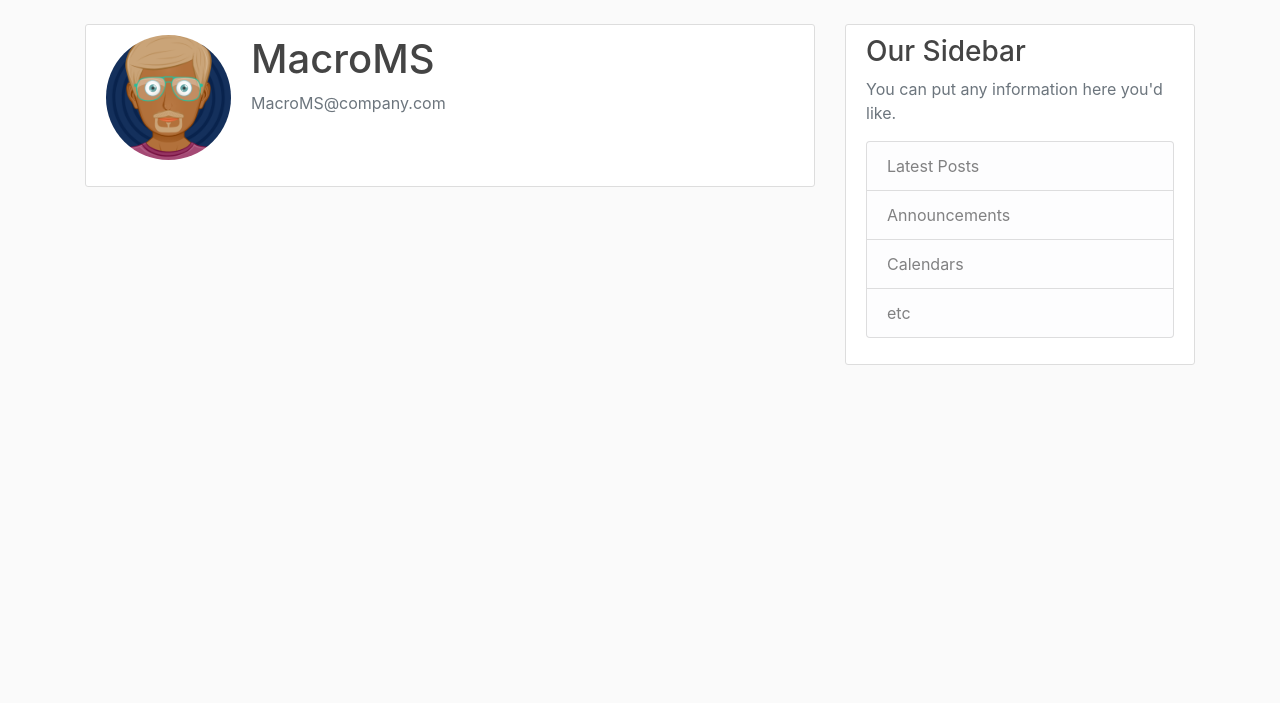
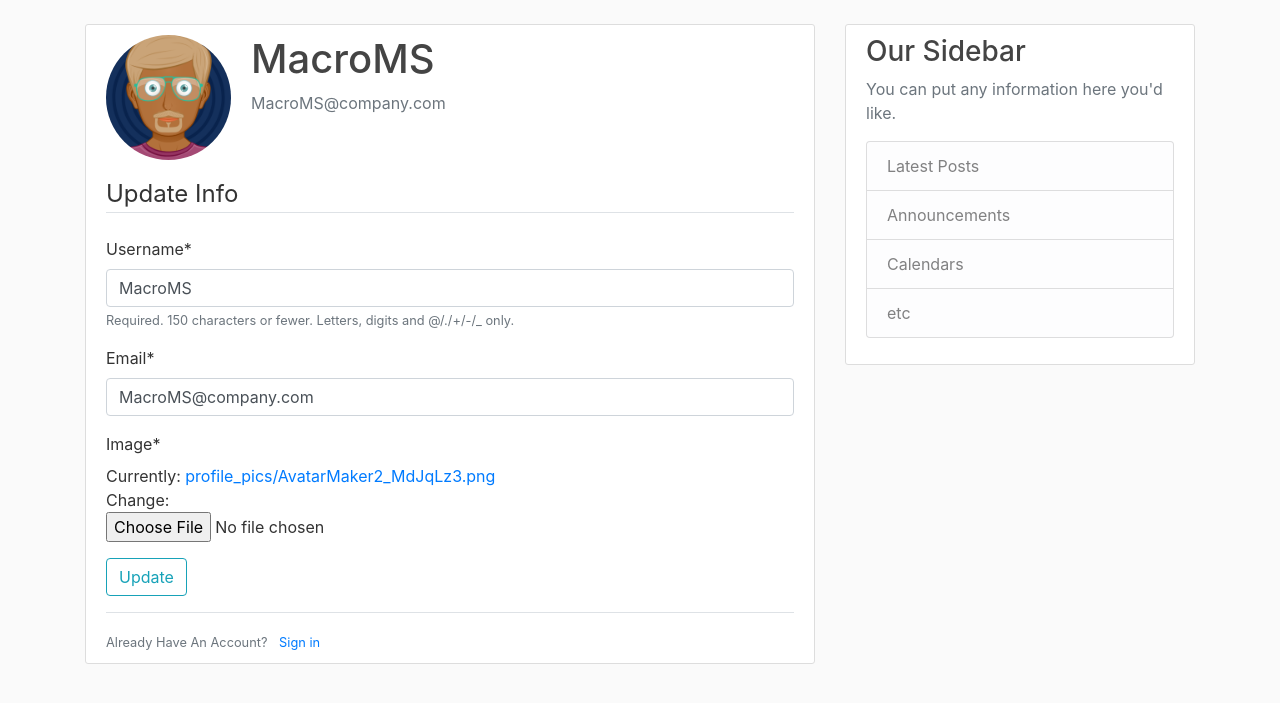
Before and after one commit to smallmacro/DjangoBlog, a Django app: page /profile/ in a window 1280 px wide. Shown: the part 56-759 px from the top of the page. Run offline with Django 3.2, Linux system fonts and the light colour scheme; a user stored in the database is signed in; data comes from the database, SQL or seed files in the repository; both versions use the stored data as it was after the commit; some libraries are stand-ins or nearby versions.

Commit message:
Update new feature: User can modify User Profile,displayding profile images in home page

```diff
--- a/blog/templates/blog/home.html
+++ b/blog/templates/blog/home.html
@@ -7,10 +7,13 @@
 
     {% for post in posts %}
         <article class="media content-section">
+
+
+          <img src="{{ post.author.profile.image.url }}" alt="" class="article-img rounded-circle">
           <div class="media-body">
             <div class="article-metadata">
               <a class="mr-2" href="#">{{ post.author }}</a>
-              <small class="text-muted">{{ post.date_posted|date:"F-d-Y" }}</small>
+              <small class="text-muted">{{ post.date_posted|date:"F d,Y" }}</small>
             </div>
             <h2><a class="article-title" href="#">{{ post.title }}</a></h2>
             <p class="article-content">{{ post.content }}</p>
--- a/users/forms.py
+++ b/users/forms.py
@@ -1,6 +1,7 @@
 from django import forms
 from django.contrib.auth.models import User
 from django.contrib.auth.forms import UserCreationForm
+from .models import Profile
 
 class UserRegisterForm(UserCreationForm):
     email = forms.EmailField()
@@ -14,3 +15,21 @@ class UserRegisterForm(UserCreationForm):
             'password2'
 
         ]
+
+class UserUpdateForm(forms.ModelForm):
+    email = forms.EmailField()
+
+    class Meta:
+        model = User
+        fields = [
+            'username',
+            'email'
+        ]
+
+class ProfileUpdateForm(forms.ModelForm):
+    class Meta:
+        model = Profile
+        fields = [
+            'image'
+
+        ]
--- a/users/models.py
+++ b/users/models.py
@@ -1,6 +1,6 @@
 from django.db import models
 from django.contrib.auth.models import User
-
+from PIL import Image
 
 # Create your models here.
 class Profile(models.Model):
@@ -10,3 +10,13 @@ class Profile(models.Model):
 
     def __str__(self):
         return f'{self.user.username} Profile'
+
+    def save(self, *args, **kwargs):
+        super().save(*args, **kwargs)
+
+        size = 300, 300
+
+        with Image.open(self.image.path) as img:
+            if img.height > 300 or img.width > 300:
+                img.thumbnail(size)
+                img.save(self.image.path)
--- a/users/templates/users/profile.html
+++ b/users/templates/users/profile.html
@@ -2,7 +2,7 @@
 
 
 {% extends "blog/base.html" %}
-
+{% load crispy_forms_tags %}
 {% block content%}
 
     <div class="content-section">
@@ -13,6 +13,25 @@
                 <p class="text-secondary">{{user.email}}</p>
             </div>
         </div>
+
+        <form action="" method="POST" enctype="multipart/form-data">
+            {% csrf_token %}
+            <fieldset class="from-group">
+                <legend class="border-bottom mb-4">
+                    Update Info
+                </legend>
+               {{ u_form|crispy  }}
+               {{ p_form|crispy  }}
+            </fieldset>
+            <div class="form-group">
+                <button class="btn btn-outline-info" type="submit">Update</button>
+            </div>
+        </form>
+        <div class="border-top pt-3">
+            <small class="text-muted">
+                Already Have An Account? <a href="{% url 'login'%}" class="ml-2">Sign in</a>
+            </small>
+        </div>
     </div>
 
 
--- a/users/views.py
+++ b/users/views.py
@@ -1,7 +1,10 @@
 from django.shortcuts import render, redirect
 from django.contrib import messages
-from .forms import UserRegisterForm
+from .forms import UserRegisterForm, UserUpdateForm, ProfileUpdateForm
 from django.contrib.auth.decorators import login_required
+
+
+
 # Create your views here.
 def register(request):
 
@@ -22,4 +25,23 @@ def register(request):
 @login_required
 def profile(request):
 
-    return render(request, 'users/profile.html', {})
+    if request.method == "POST":
+        u_form = UserUpdateForm(request.POST, instance = request.user)
+        p_form = ProfileUpdateForm(request.POST,
+                                   request.FILES,
+                                   instance = request.user.profile)
+        if u_form.is_valid() and p_form.is_valid():
+            u_form.save()
+            p_form.save()
+            messages.success(request, f'Your account has been updated!')
+            return  redirect('profile')
+    else:
+        u_form = UserUpdateForm(instance = request.user)
+        p_form = ProfileUpdateForm(instance = request.user.profile)
+
+
+    context = {
+        'u_form': u_form,
+        'p_form': p_form
+    }
+    return render(request, 'users/profile.html', context)
```
Also changed, not shown: db.sqlite3, django_pro/settings.py (line endings or trailing spaces), media/profile_pics/AvatarMaker2_MdJqLz3.png (added), media/profile_pics/AvatarMaker3_DtPb3Pb.png (added), media/profile_pics/AvatarMaker4_xXZqRoX.png (added).
